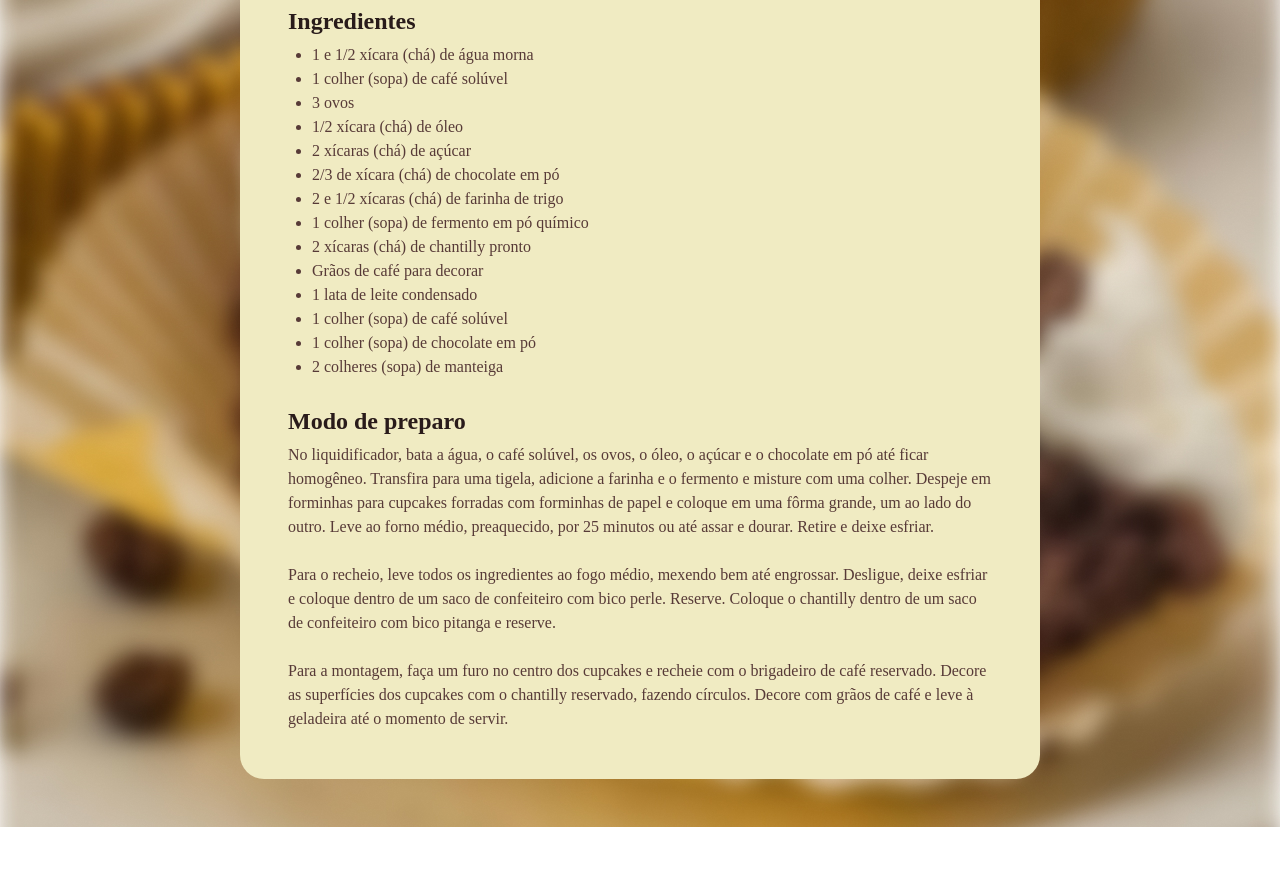
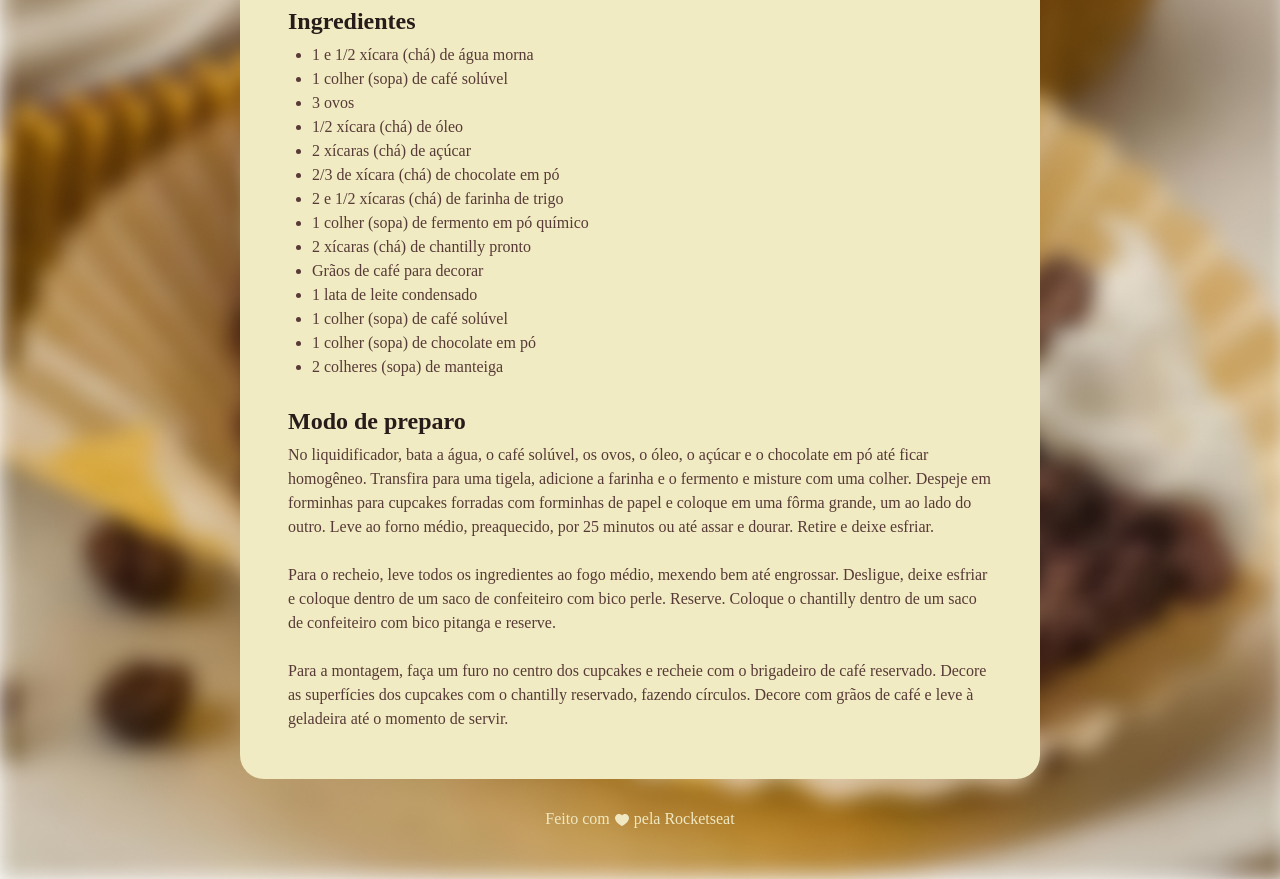
Before and after one commit to sergiozimmermann/Pagina-de-Receita-Rocketseat, a plain HTML site: page index.html in a window 1280 px wide. Shown: the part 720-1599 px from the top of the page. Before the commit the page ends 1547 px from the top, so only its background shows below. Drawn offline with Linux system fonts and the light colour scheme; a web font is replaced by a local one.

Commit message:
adicionando footer

```diff
--- a/index.html
+++ b/index.html
@@ -77,5 +77,10 @@
         </section>
       </main>
     </div>
+    <footer>
+      Feito com
+      <img src="./assets/hearth.svg" alt="Coracaozinho fofinho" /> pela
+      Rocketseat
+    </footer>
   </body>
 </html>
--- a/style.css
+++ b/style.css
@@ -20,7 +20,7 @@ body {
   padding: 24px;
   background-color: #f0ebc2;
   border-radius: 24px;
-  margin: 48px auto;
+  margin: 48px auto 28px;
 }
 
 img {
@@ -58,3 +58,13 @@ h2 {
 ul {
   padding-left: 24px;
 }
+
+footer {
+  color: #f0e8c2;
+  text-align: center;
+  padding-bottom: 48px;
+}
+
+footer img {
+  vertical-align: middle;
+}
```
Also changed, not shown: assets/hearth.svg (added).
